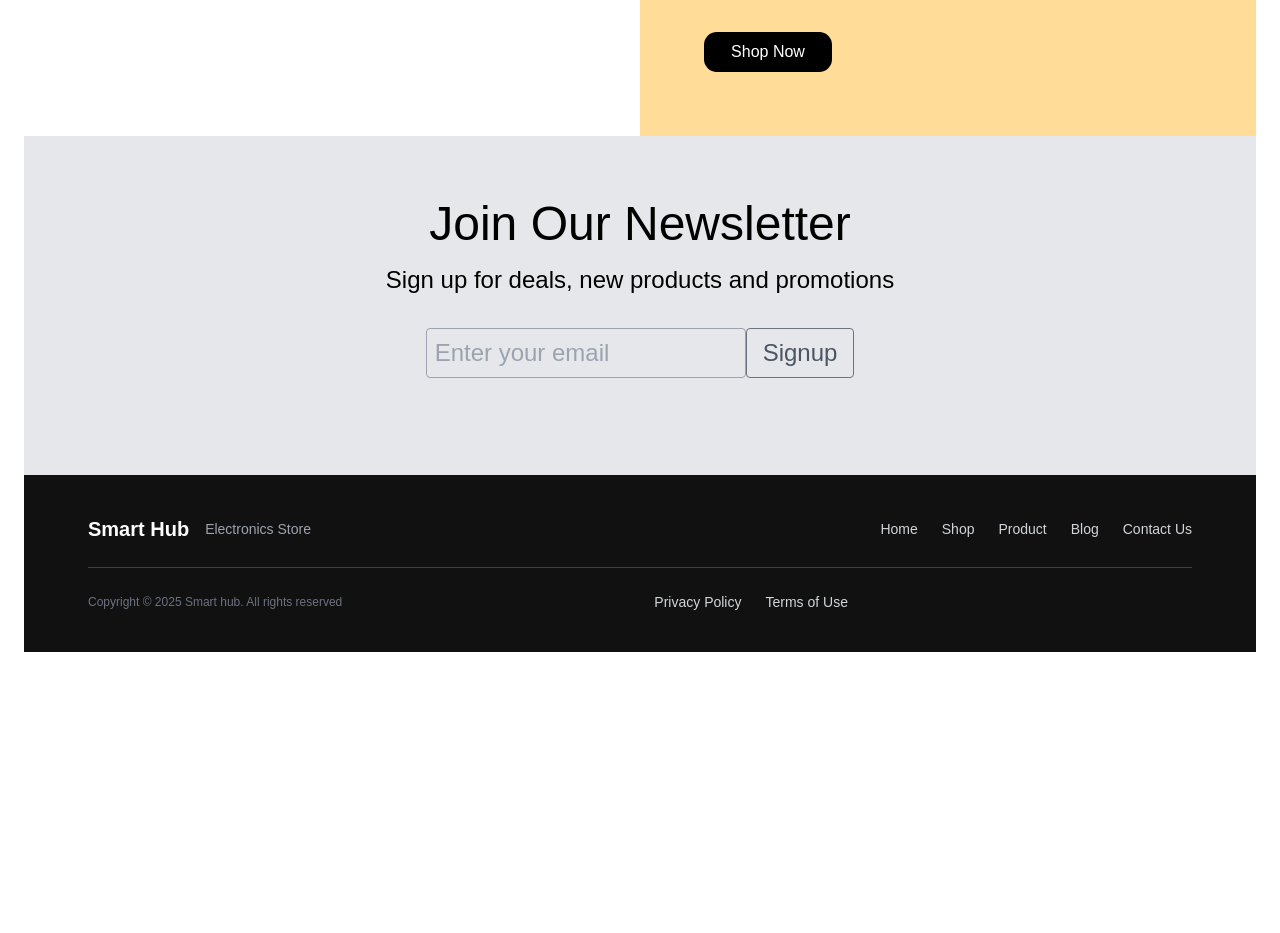
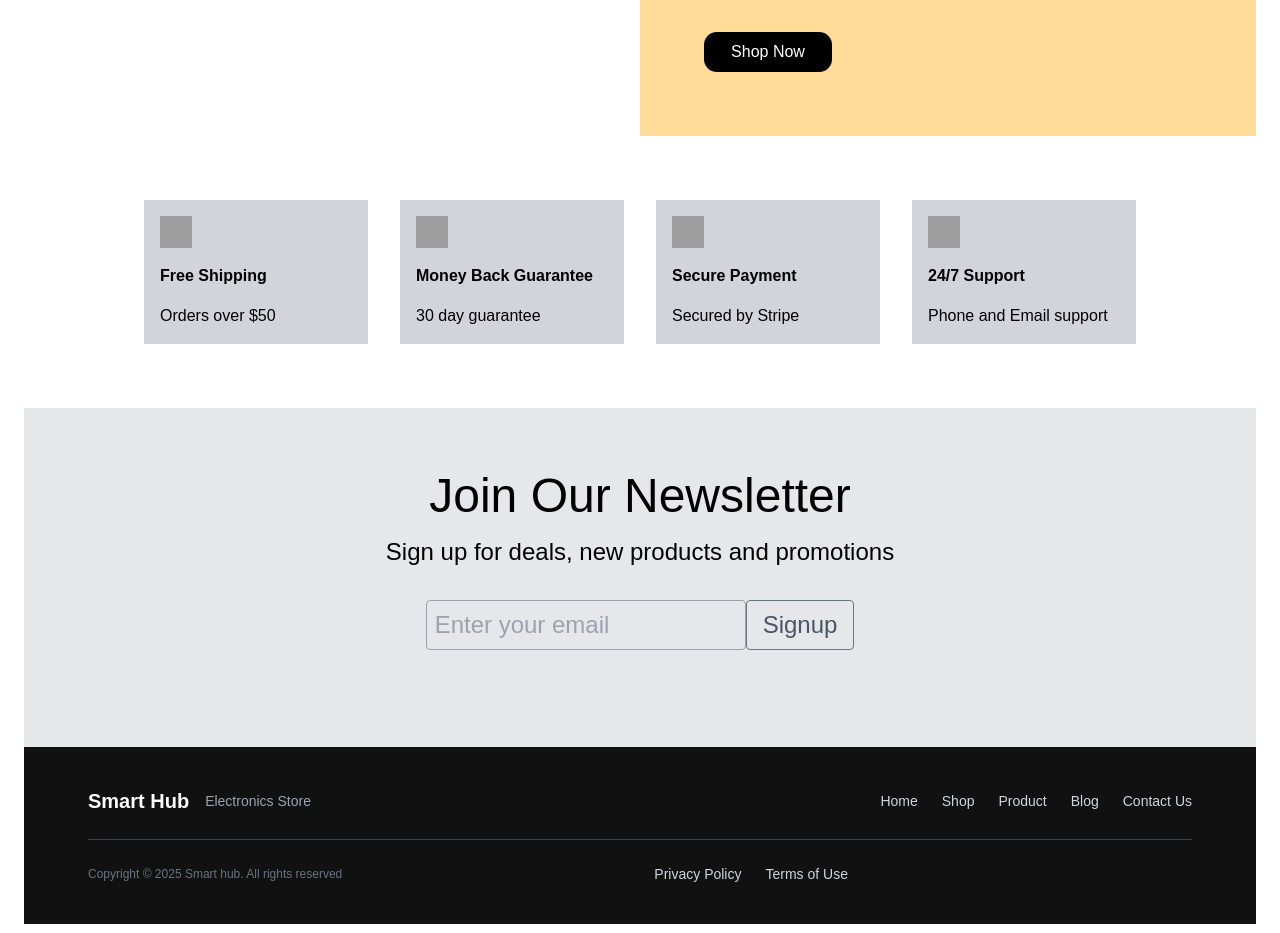
Before and after one commit to hussamshehata/Smart-Hub, a React (Vite) app: page / in a window 1280 px wide. Shown: the part 2280-3213 px from the top of the page. Before the commit the page ends 2956 px from the top, so only its background shows below. Built offline with nearby package versions, Linux system fonts and the light colour scheme; grey boxes are pictures that could not be loaded.

Commit message:
created services component
created services copmonent but until now , it's without icons .

```diff
--- a/src/App.jsx
+++ b/src/App.jsx
@@ -10,6 +10,7 @@ import HeroBanner from "./Components/HeroBanner.jsx";
 import Brands from "./Components/Brands.jsx";
 import PromoBanner from "./Components/promoBanner.jsx";
 import Newsletter from "./Components/Newsletter.jsx";
+import Services from "./Components/Services.jsx";
 function App() {
     return (
         <GridSection>
@@ -25,6 +26,7 @@ function App() {
 
                 <ProductCard/>
                 <PromoBanner/>
+                <Services/>
                 <Newsletter/>
 
 
--- /dev/null
+++ b/src/Components/Services.jsx
@@ -0,0 +1,31 @@
+function Services () {
+    return (
+        <div className="flex justify-center py-16 ">
+        <ul className="list-none flex gap-8">
+            <li className="bg-gray-300 p-4 w-56 flex flex-col justify-center">
+                <img src="service.jpg" className="w-8 h-8"/>
+                <h4 className="my-4 font-bold">Free Shipping</h4>
+                <p className="description">Orders over $50</p>
+            </li>
+            <li className="bg-gray-300 p-4 w-56 flex flex-col justify-center">
+                <img src="service.jpg" className="w-8 h-8"/>
+                <h4 className="my-4 font-bold">Money Back Guarantee</h4>
+                <p className="description">30 day guarantee</p>
+            </li>
+            <li className="bg-gray-300 p-4 w-56 flex flex-col justify-center">
+                <img src="service.jpg" className="w-8 h-8"/>
+                <h4 className="my-4 font-bold">Secure Payment</h4>
+                <p className="description">Secured by Stripe</p>
+            </li>
+            <li className="bg-gray-300 p-4 w-56 flex flex-col justify-center">
+                <img src="service.jpg" className="w-8 h-8"/>
+                <h4 className="my-4 font-bold">24/7 Support</h4>
+                <p className="description">Phone and Email support</p>
+            </li>
+        </ul>
+    </div>
+
+    ) ;
+}
+
+export default Services;
```
